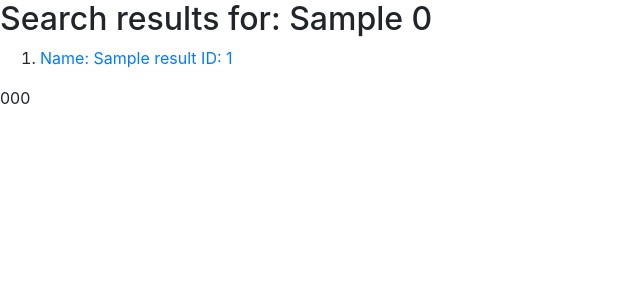
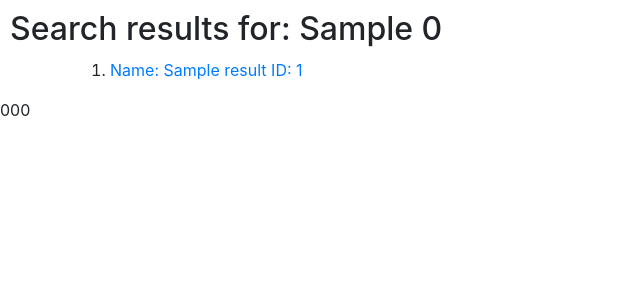
Before and after one commit to ISISNeutronMuon/HLM_View, a Django app: template hlmview/templates/search_results.html in a window 1280 px wide. Shown: the part 92-392 px from the top of the page, without its empty margins (0-640 px from the left). Run offline with Django 3.2, Linux system fonts and the light colour scheme; the template is opened without the code that fills it: most values are stand-ins (such as "Sample title", 1, 10 or a date in 2020); some libraries are stand-ins or nearby versions.

Commit message:
Added a slight margin to search results title and list

```diff
--- a/hlmview/templates/search_results.html
+++ b/hlmview/templates/search_results.html
@@ -5,8 +5,12 @@
 {% endblock %}
 
 {% block content %}
+
+<style>
+    h2 {margin: 10px;}
+    ol {margin-left: 70px;}
+</style>
 <h2>Search results for: {{results.0.name}}</h2>
-
 <ol>
 {% for result in results %}
     <li> <a href = "{% url 'detail' result.id %}"> Name: {{ result.name }}  ID:  {{result.id}} </a></li>
```
